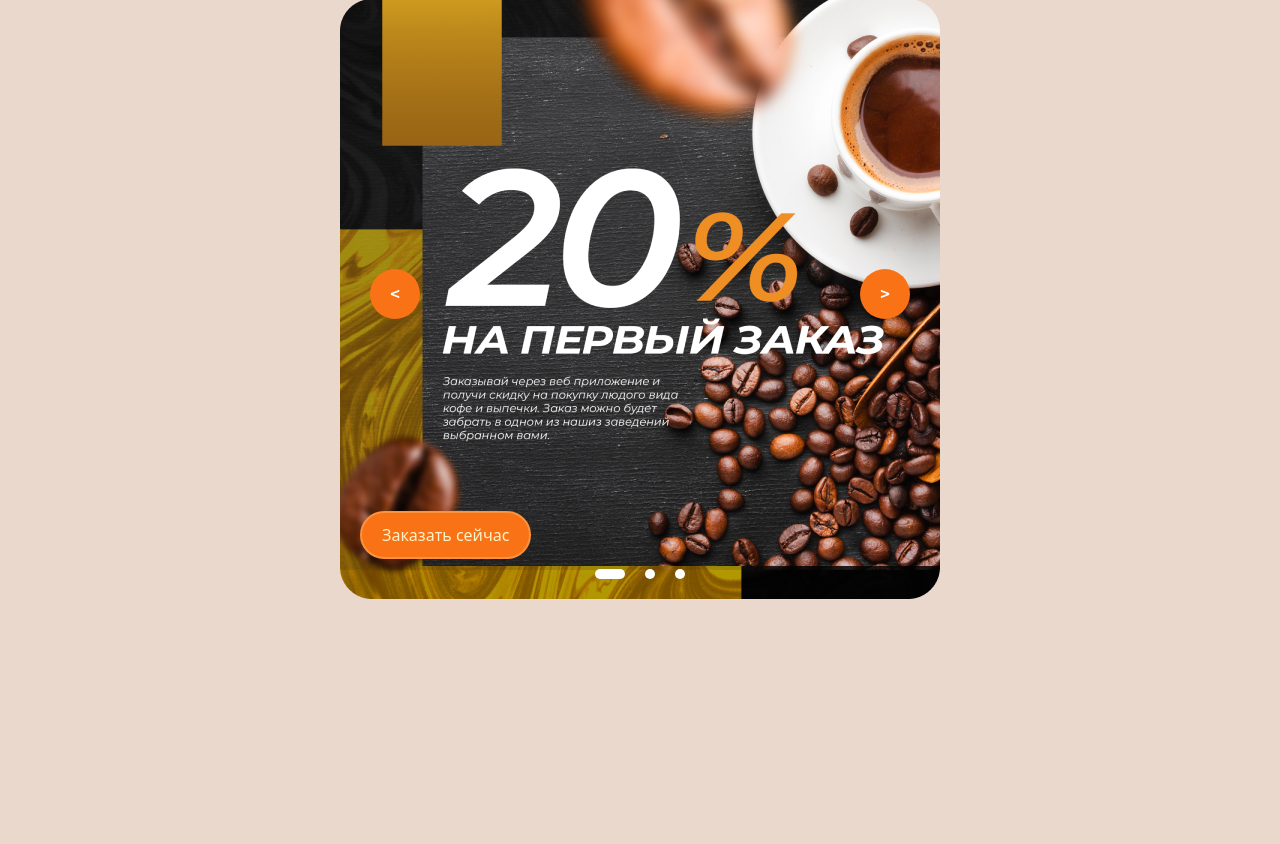
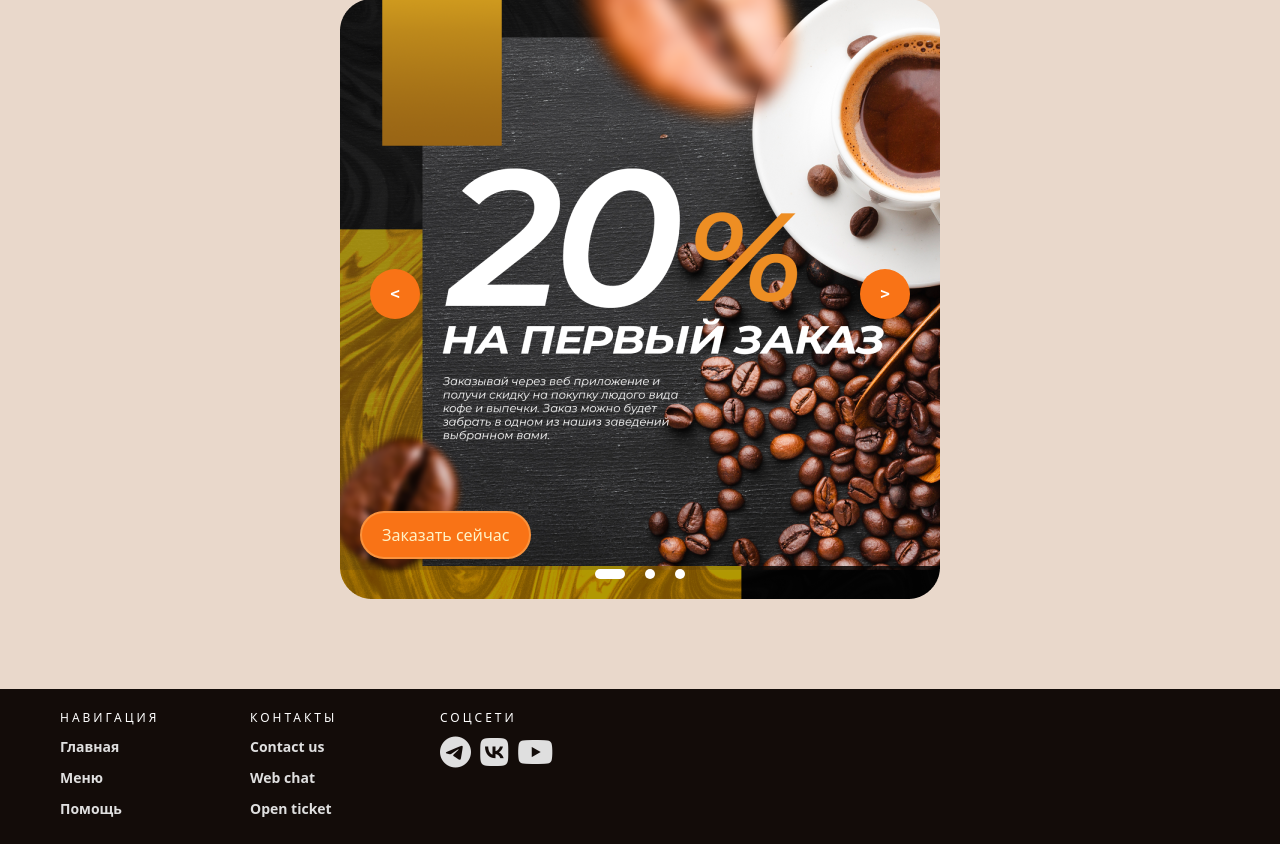
Before and after one commit to gleb-bread/Summer_practice, a PHP site: page / in a window 1280 px wide. Shown: the part 2637-3481 px from the top of the page. Before the commit the page ends 3236 px from the top, so only its background shows below. Run offline with PHP 8.4, Linux system fonts and the light colour scheme; some libraries are stand-ins or nearby versions; some web fonts are replaced.

Commit message:
add footer and icons

```diff
--- a/index.html
+++ b/index.html
@@ -29,6 +29,9 @@
 
     <script type="module" src="https://unpkg.com/ionicons@7.1.0/dist/ionicons/ionicons.esm.js"></script>
     <script nomodule src="https://unpkg.com/ionicons@7.1.0/dist/ionicons/ionicons.js"></script>
+
+
+    <script src="https://kit.fontawesome.com/daeb3e08ea.js" crossorigin="anonymous"></script>
 
 
     <!-- bootstrap links -->
@@ -354,6 +357,38 @@
 <!-- Конец слайдера -->
 
 
+<!-- Начало футера -->
+    <div class="footer">
+        <div class="contain">
+        <div class="col">
+        <h1>Навигация</h1>
+        <ul>
+            <li>Главная</li>
+            <li>Меню</li>
+            <li>Помощь</li>
+        </ul>
+        </div>
+        <div class="col">
+        <h1>Контакты</h1>
+        <ul>
+            <li>Contact us</li>
+            <li>Web chat</li>
+            <li>Open ticket</li>
+        </ul>
+        </div>
+        <div class="col social">
+        <h1>Соцсети</h1>
+        <ul>
+            <li><i class="fab fa-telegram" style="font-size: 32px;"></i></li>
+            <li><i class="fa-brands fa-vk" style="font-size: 32px;"></i></li>
+            <li><i class="fa-brands fa-youtube" style="font-size: 32px;"></i></li>
+        </ul>
+        </div>
+    <div class="clearfix"></div>
+    </div>
+    </div>
+
+<!-- Конец футера -->
 
     <script src="app.js"></script>
 </body>
--- a/style.css
+++ b/style.css
@@ -613,7 +613,105 @@ color: #251813;
 /* Начало футера */
 
 
+.footer {
+    width: 100%;
+    position: relative;
+    height: auto;
+    background-color: #130C09;;
+  }
+  .footer .col {
+    width: 190px;
+    height: auto;
+    float: left;
+    box-sizing: border-box;
+    -webkit-box-sizing: border-box;
+    -moz-box-sizing: border-box;
+    padding: 0px 20px 20px 20px;
+  }
+  .footer .col h1 {
+    margin: 0;
+    padding: 0;
+    font-family: inherit;
+    font-size: 12px;
+    line-height: 17px;
+    padding: 20px 0px 5px 0px;
+    color: #FFFFFF;
+    font-weight: normal;
+    text-transform: uppercase;
+    letter-spacing: 0.250em;
+  }
+  .footer .col ul {
+    list-style-type: none;
+    margin: 0;
+    padding: 0;
+  }
+  .footer .col ul li {
+    color: #DFDFDF;
+    font-size: 14px;
+    font-family: inherit;
+    font-weight: bold;
+    padding: 5px 0px 5px 0px;
+    cursor: pointer;
+    transition: .2s;
+    -webkit-transition: .2s;
+    -moz-transition: .2s;
+  }
+  .social ul li {
+    display: inline-block;
+    padding-right: 5px !important;
+  }
 
+  .footer .col ul li:hover {
+    color: #ffffff;
+    transition: .1s;
+    -webkit-transition: .1s;
+    -moz-transition: .1s;
+  }
+  .clearfix {
+    clear: both;
+  }
+  @media only screen and (min-width: 1280px) {
+    .contain {
+      width: 1200px;
+      margin: 0 auto;
+    }
+  }
+  @media only screen and (max-width: 1139px) {
+    .contain .social {
+      width: 1000px;
+      display: block;
+    }
+    .social h1 {
+      margin: 0px;
+    }
+  }
+  @media only screen and (max-width: 950px) {
+    .footer .col {
+      width: 33%;
+    }
+    .footer .col h1 {
+      font-size: 14px;
+    }
+    .footer .col ul li {
+      font-size: 13px;
+    }
+  }
+  @media only screen and (max-width: 500px) {
+      .footer .col {
+        width: 50%;
+      }
+      .footer .col h1 {
+        font-size: 14px;
+      }
+      .footer .col ul li {
+        font-size: 13px;
+      }
+  }
+  @media only screen and (max-width: 340px) {
+    .footer .col {
+      width: 100%;
+    }
+  }
 
 
 /* Конец футера */
```
Also changed, not shown: icons/vk.png (added).
